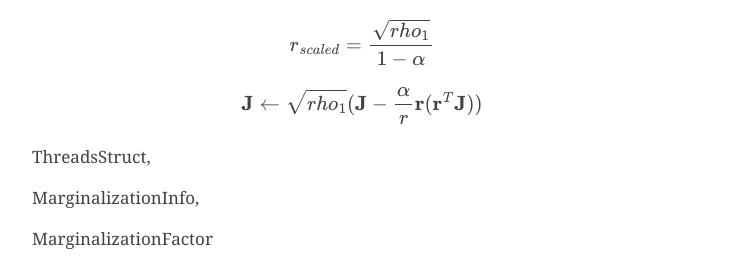
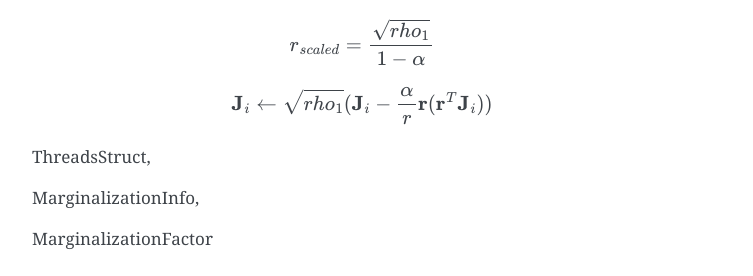
Before and after one commit to gggliuye/VIO, a Sphinx documentation site: the page built from docs/deepblue/LM.rst, in a window 1280 px wide and 900 px high, scrolled down 6470 px. Shown: the part 386-662 px from the top of the window, without its empty margins (388-1141 px from the left). Built offline with Sphinx 7.4.7, drawn with Linux system fonts in a browser that asks for light colours.

Commit message:
Update LM.rst

```diff
--- a/docs/deepblue/LM.rst
+++ b/docs/deepblue/LM.rst
@@ -292,7 +292,7 @@ Evaluate : evaluate the cerse loss evaluate.
     r_{scaled} =  \frac{ \sqrt{rho_{1}} }{1- \alpha}
 
 .. math::
-    \mathbf{J} \leftarrow \sqrt{rho_{1}} (\mathbf{J} - \frac{\alpha}{r} \mathbf{r} (\mathbf{r}^{T} \mathbf{J}))
+    \mathbf{J}_{i} \leftarrow \sqrt{rho_{1}} (\mathbf{J}_{i} - \frac{\alpha}{r} \mathbf{r} (\mathbf{r}^{T} \mathbf{J}_{i}))
 
 
 ThreadsStruct,
```
